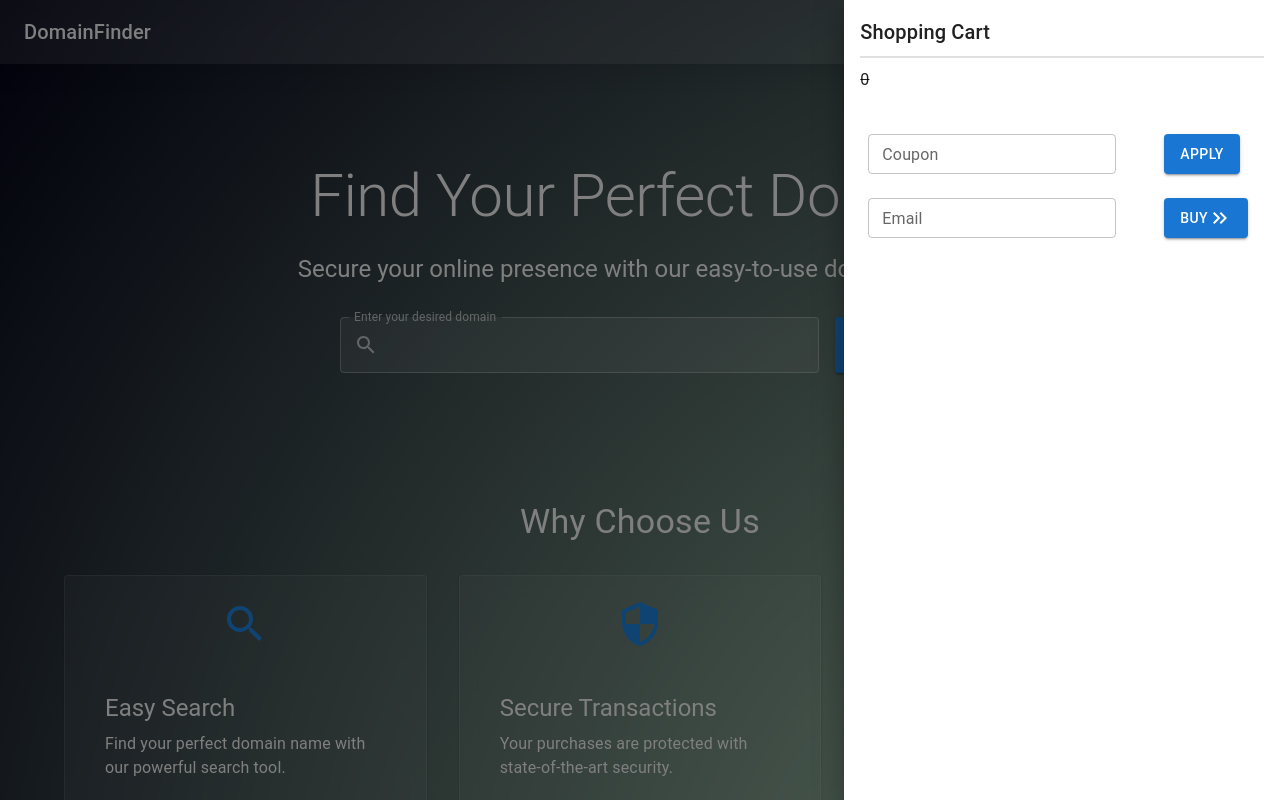
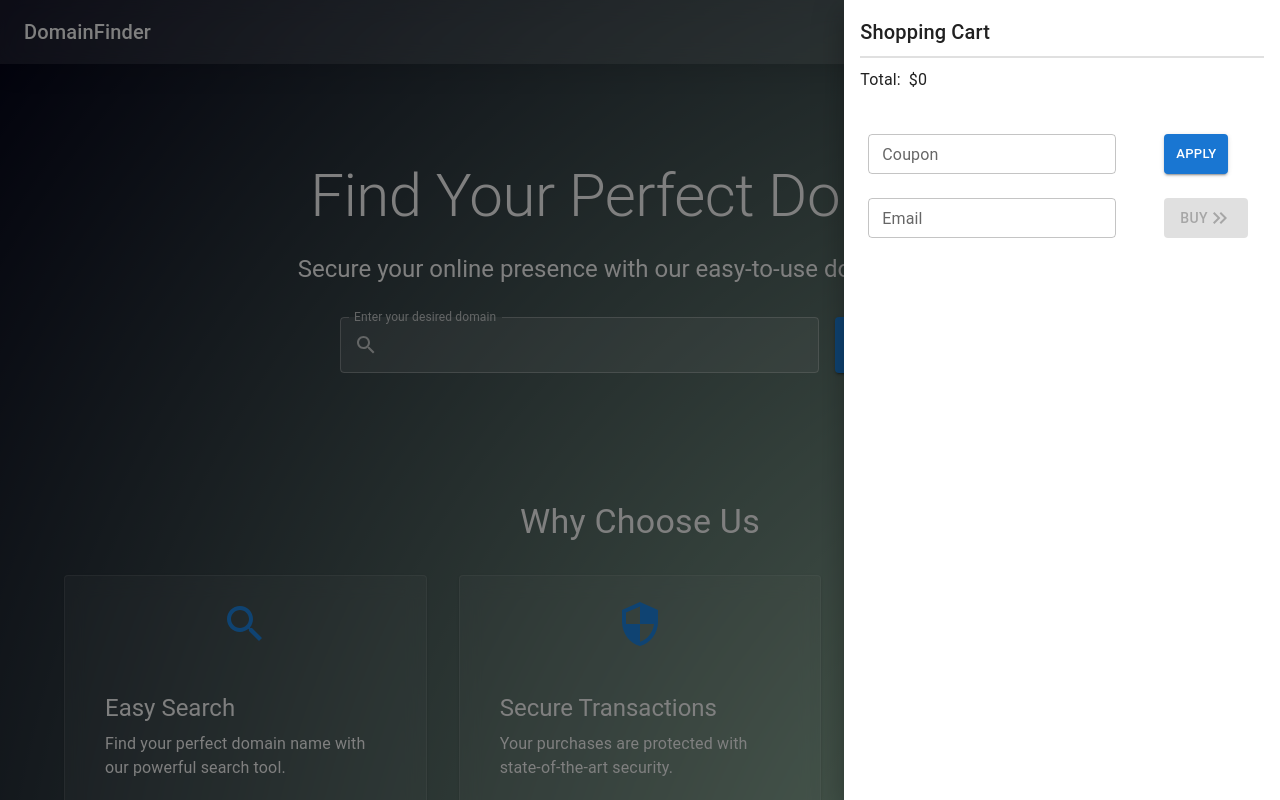
Before and after one commit to Bese3/BuyDomain, a React (Create React App) app in the folder client/buydomain/: page /search-domain in a window 1280 px wide. Both pictures are taken after a click on the button 1236 px from the left and 32 px from the top of the page. Shown: the top 800 px of the page. Built offline with nearby package versions, Linux system fonts and the light colour scheme.

Commit message:
progess 4 for cart

```diff
--- a/client/buydomain/src/components/Cart.tsx
+++ b/client/buydomain/src/components/Cart.tsx
@@ -1,4 +1,4 @@
-import React, { useState } from 'react';
+import React, { useEffect, useState } from 'react';
 import {
   Drawer,
   List,
@@ -12,7 +12,9 @@ import {
   TextField,
   Box,
   Alert,
+  CircularProgress,
 } from '@mui/material';
+import CloseIcon from '@mui/icons-material/Close';
 import DeleteIcon from '@mui/icons-material/Delete';
 import KeyboardDoubleArrowRightIcon from '@mui/icons-material/KeyboardDoubleArrowRight';
 
@@ -30,16 +32,86 @@ interface CartProps {
 
 export default function Cart({ open, onClose, items, onRemove }: CartProps) {
   const [coupon, setCoupon] = useState<string>("");
+  const [totalPrice, setTotalPrice] = useState<number>(0);
   const [checkingOut, setCheckingOut] = useState<boolean>(false);
   const [couponAdded, setCouponAdded] = useState<boolean>(false);
+  const [isCouponAdding, setIsCouponAdding] = useState<boolean>(false);
   const [counponAddedMessage, setCouponAddedMessage] = useState<string>("")
+  const [couponErrorMessage, setCouponErrorMessage] = useState<string>("")
+  const [discounted, setDiscounted] = useState<number>(0);
   const [errorMessage, setErrorMessage] = useState<string>("");
   const [email, setEmail] = useState<string>("");
   const total = items.reduce((sum, item) => sum + item.price, 0) / 10**6;
+  console.log(totalPrice)
+
+  const handleCartClose = () => {
+    setCouponAddedMessage("");
+    setCouponErrorMessage("");
+    setErrorMessage("");
+    onClose()
+  }
+
+  const handleCouponUpdate = () => {
+    if (!coupon || coupon === ""){
+      setCouponErrorMessage("Coupon is needed");
+      return;
+    }
+    if (!email || email === ""  || !email.includes("@") || !email.includes(".")) {
+      setErrorMessage("Email is needed");
+      return;
+    }
+    setIsCouponAdding(true);
+    fetch(`http://localhost:3001/purchase-services/coupons?coupon=${coupon}&email=${email}`,
+      {
+        method: 'GET',
+      }
+    )
+    .then(async (res) => {
+      const mess = await res.json()
+      console.log(mess);
+      if (!res.ok){
+        throw new Error(mess.message?? "error adding coupon")
+      }
+      if (mess.status) return mess;
+      throw new Error(mess.message)
+    })
+    .then(data => {
+      setIsCouponAdding(false);
+      setCouponAdded(true);
+      setCouponAddedMessage(data.message);
+      if (data.deductByPerc?? false) {
+        const value = (total - (data.percentage * total)).toFixed(2)
+        setDiscounted(data.percentage * total)
+        setTotalPrice(value)
+        return;
+      }
+      const value = (total - data.discount).toFixed(2);
+      setDiscounted(data.discount);
+      setTotalPrice(value)
+
+    })
+    .catch(err => {
+      setIsCouponAdding(false);
+      setCouponErrorMessage(err.message);
+    })
+  }
+
+  useEffect(() => {
+    if (coupon && coupon != "") {
+      handleCouponUpdate()
+    }
+  }, [items])
+
+  const handleCloseCoupon = () => {
+    setCouponAdded(false);
+    setCouponAddedMessage("");
+    setCoupon("");
+
+  }
 
   const handleBuy = () => {
+    if (!email || email === ""  || !email.includes("@") || !email.includes(".")) return;
     setCheckingOut(true);
-    if (!email || email === ""  || !email.includes("@") || !email.includes(".")) return;
     fetch(`http://localhost:3001/purchase-services/buy-domain`,
       {
         method: 'POST',
@@ -74,7 +146,7 @@ export default function Cart({ open, onClose, items, onRemove }: CartProps) {
   }
 
   return (
-    <Drawer anchor="right" open={open} onClose={onClose}>
+    <Drawer anchor="right" open={open} onClose={handleCartClose}>
       <List sx={{ width: '100%' }}>
         <ListItem>
           <Typography variant="h6">Shopping Cart</Typography>
@@ -91,31 +163,57 @@ export default function Cart({ open, onClose, items, onRemove }: CartProps) {
           </ListItem>
         ))}
         <Divider variant='middle' />
-        <ListItem>
-          <Typography variant="subtitle1" sx={{textDecoration: 'line-through'}}>{total}</Typography>
+        <ListItem sx={{display: 'flex', flexDirection: 'row'}}>
+          <Typography variant="subtitle1">Total: </Typography>
+          <Typography variant="subtitle1" sx={{textDecoration: couponAdded? 'line-through': 'none', ml: 1}}>${total}</Typography>
+          {couponAdded &&
+           <><Typography variant='subtitle2' sx={{mb: 1.5}}>-{discounted}</Typography><Typography variant="subtitle1" sx={{ ml: 3 }}>${totalPrice}</Typography></>}
         </ListItem>
       </List>
       <Box sx={{display: 'flex', m: 3}}>
+        <Box sx={{display: 'flex', flexDirection: 'column', alignItems: 'flex-end'}}>
             {
               counponAddedMessage &&
-                  <Alert severity='success' onClick={() => setCouponAddedMessage("")}>
+                      <Alert severity='success' sx={{width: '86%', mb: 2}} onClick={() => setCouponAddedMessage("")}>
                           {counponAddedMessage}
+                      </Alert>
+            }
+            {
+              couponErrorMessage &&
+                      <Alert severity='error' sx={{width: '86%', mb: 2}} onClick={() => setCouponErrorMessage("")}>
+                          {couponErrorMessage}
                       </Alert>
             }
             <TextField
               label="Coupon"
               size='small'
               value={coupon}
+              disabled={couponAdded || isCouponAdding}
               onChange={(e) => setCoupon(e.target.value)}
               />
-          <Button variant='contained' sx={{
+          </Box>
+          <Button variant='contained' onClick={couponAdded? handleCloseCoupon : handleCouponUpdate} sx={{
             ml: 6,
-            mr: 1
-           }}>
-            Apply
+            mr: 1,
+            maxHeight: (couponErrorMessage || counponAddedMessage)? '45%': '100%',
+            mt: (couponErrorMessage || counponAddedMessage)? 7.6: 0
+           }}
+           size='small'
+           disabled={isCouponAdding}
+           >
+            {
+              isCouponAdding? <CircularProgress size={30} />: couponAdded? <CloseIcon/> : "Apply"
+            }
           </Button>
       </Box>
-      <Box sx={{display: 'flex', m: 3, mt: 0}}>
+      <Box sx={{display: 'flex', m: 3, mt: 0, mb: 0}}>
+         <Box sx={{display: 'flex', flexDirection: 'column', alignItems: 'flex-start'}}>
+            {
+              errorMessage &&
+                      <Alert severity='error' sx={{width: '70%', mb: 2}} onClick={() => setErrorMessage("")}>
+                          {errorMessage}
+                      </Alert>
+            }
             <TextField
               label="Email"
               size='small'
@@ -123,12 +221,19 @@ export default function Cart({ open, onClose, items, onRemove }: CartProps) {
               value={email}
               onChange={(e) => setEmail(e.target.value)}
             />
+          </Box>
           <Button variant='contained' onClick={handleBuy} sx={{
             ml: 6,
-            mr: 1
-           }}>
-            Buy
-            <KeyboardDoubleArrowRightIcon/>
+            mr: 1,
+            maxHeight: errorMessage? '40%': '100%',
+            mt: errorMessage? 10: 0,
+            // marginLeft: errorMessage? "" : 6
+           }}
+           disabled={checkingOut || items.length <= 0}
+           >
+            {
+              checkingOut? <CircularProgress size={30}/> : (<>Buy<KeyboardDoubleArrowRightIcon/></>)
+            }
           </Button>
       </Box>
 
```
Also changed, not shown: 2 other files (tests, documents, lock files or other folders). Lines whose indentation alone changed are shown as unchanged.
